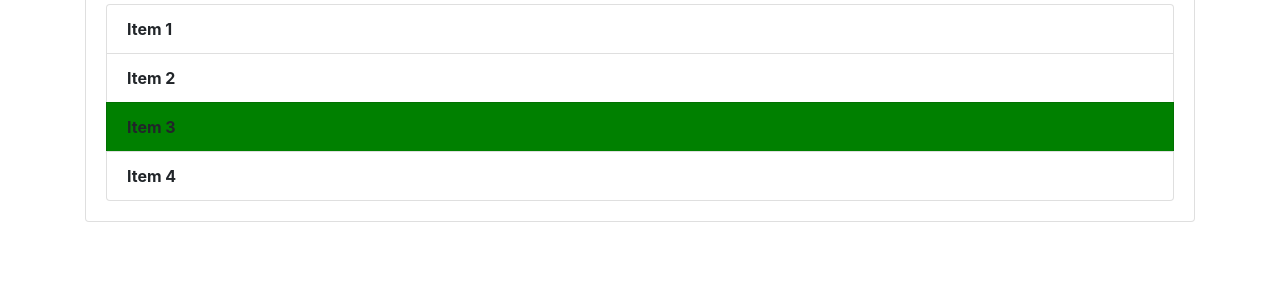
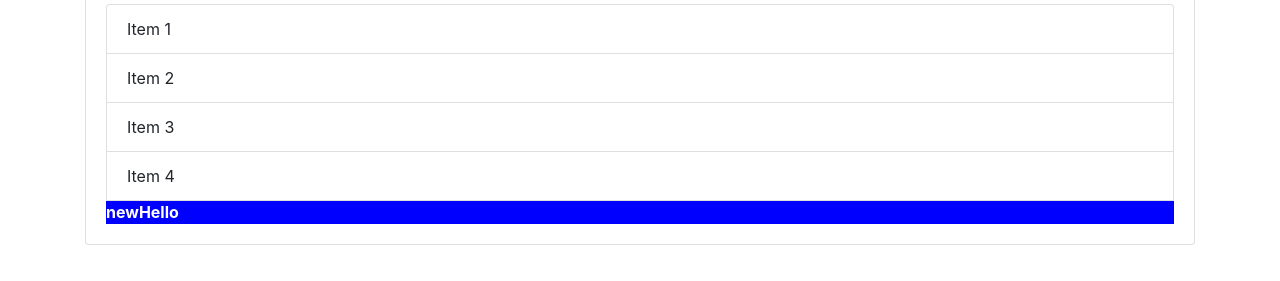
Before and after one commit to anuj-9923/publicFirstGitRepository, a plain HTML site: page index.html in a window 1280 px wide. Shown: the part 273-554 px from the top of the page. Drawn offline with nearby package versions, Linux system fonts and the light colour scheme.

Commit message:
getElementByTagName file Added

```diff
--- a/className.js
+++ b/className.js
@@ -7,3 +7,4 @@ for (var i = 0; i < items.length; i++) {
 
 
 }
+console.log(items[3]);
--- /dev/null
+++ b/getElementByTag.js
@@ -0,0 +1,16 @@
+//GetElementByClassName
+// var items = document.getElementsByClassName('list-group-item');
+// console.log(items);
+// console.log(items[1]);
+// items[1].textContent = 'Hello2';
+// items[1].style.fontWeight = 'bold';
+// items[1].style.backgroundColor = 'yellow';
+
+//GetElementByTagName
+var li = document.getElementsByTagName('li');
+console.log(li);
+console.log(li[4]);
+li[4].textContent = 'newHello';
+li[4].style.fontWeight = 'bold';
+li[4].style.backgroundColor = 'Blue';
+li[4].style.color = 'white';
--- a/index.html
+++ b/index.html
@@ -29,11 +29,12 @@
                 <li class="list-group-item">Item 2</li>
                 <li class="list-group-item">Item 3</li>
                 <li class="list-group-item">Item 4</li>
+                <li>New Item</li>
             </ul>
         </div>
     </div>
 
 </body>
-<script src="className.js"></script>
+<script src="getElementByTag.js"></script>
 
 </html>
```
